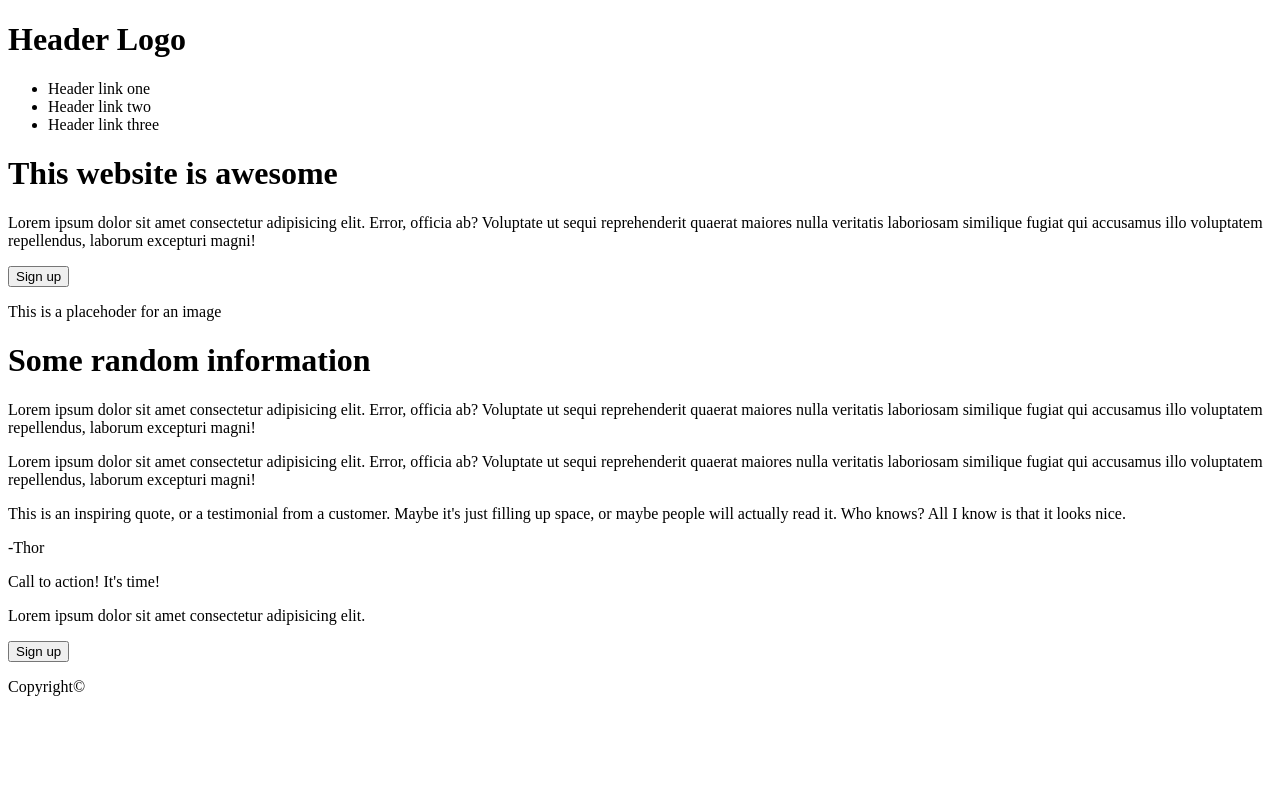
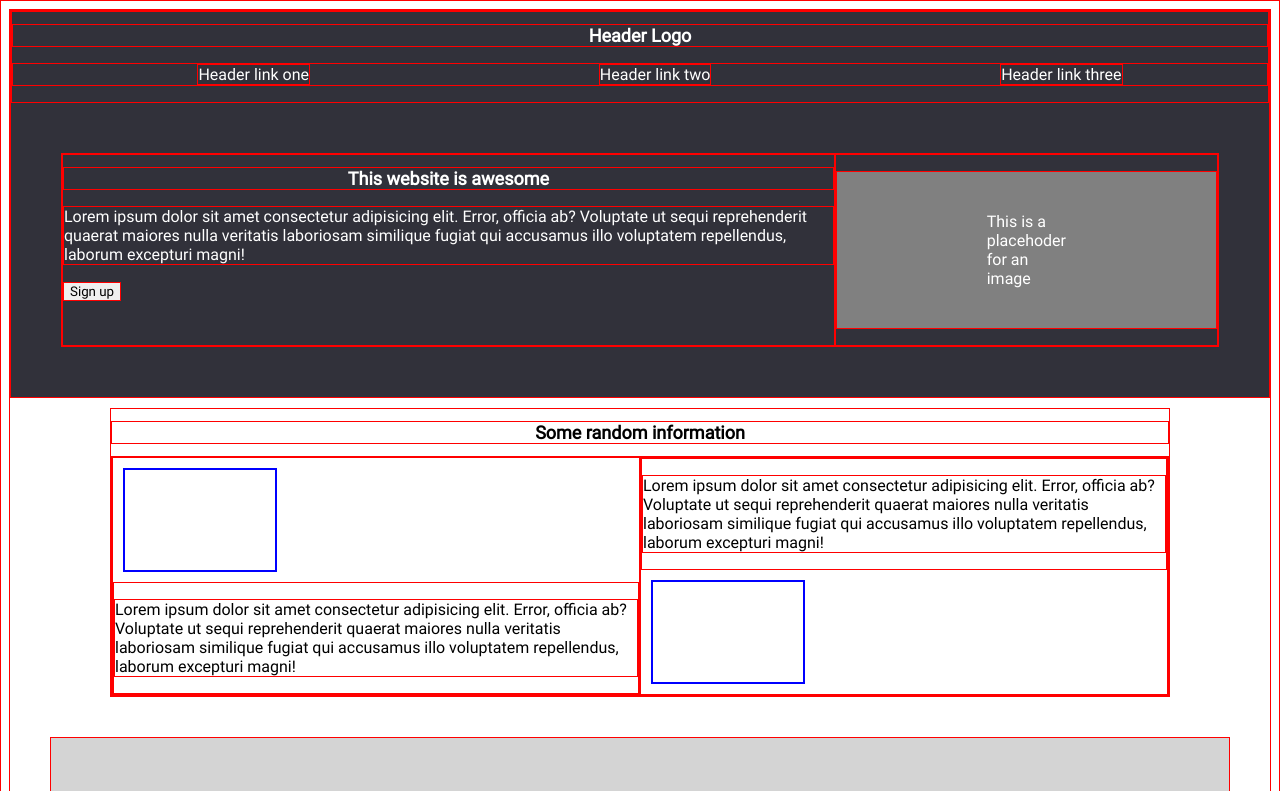
Before and after one commit to Ricci91/PROG2053---Oblig-1--Richard-Froyland, a plain HTML site: page index.html in a window 1280 px wide. Shown: the top 791 px of the page. Drawn offline with Linux system fonts and the light colour scheme.

Commit message:
Rough first css

```diff
--- a/index.html
+++ b/index.html
@@ -30,7 +30,7 @@
             </div>
 
             <div id="right-window">
-                <p>This is a placehoder for an image</p>
+                <p id="placeholder">This is a placehoder for an image</p>
             </div>
 
         </div>
@@ -39,6 +39,8 @@
 
     <div id="box2">
         <h1>Some random information</h1>
+        <div id="flex2">
+            <div class="side-by-side">
                 <div class="blue-border">
                 </div>
                 <div>
@@ -47,6 +49,8 @@
                         veritatis laboriosam similique fugiat qui accusamus illo voluptatem
                         repellendus, laborum excepturi magni!</p>
                 </div>
+            </div>
+            <div class="side-by-side">
                 <div>
                     <p>Lorem ipsum dolor sit amet consectetur adipisicing elit. Error,
                         officia ab? Voluptate ut sequi reprehenderit quaerat maiores nulla
@@ -56,6 +60,10 @@
                 <div class="blue-border">
 
                 </div>
+            </div>
+        </div>
+
+
 
     </div>
 
--- a/styles.css
+++ b/styles.css
@@ -2,3 +2,81 @@
     font-family: RobotoRegular;
     src: url(fonts/Roboto-Regular.ttf);
 }
+
+* {
+    font-family: RobotoRegular, sans;
+    border: 1px red solid;
+}
+
+#box1 {
+    color: white;
+    background-color: rgb(49, 49, 58);
+}
+
+#box, h1 {
+    text-align: center;
+    font-size: 18px;
+}
+
+#menu {
+    display: flex;
+    justify-content: space-around;
+}
+
+#banner {
+    display: flex;
+    margin: 50px;
+}
+
+#placeholder {
+    background-color: gray;
+    padding: 40px 150px;
+    display: flex;
+    justify-content: center;
+    align-items: center;
+}
+
+li {
+    list-style-type: none;
+}
+
+#box2 {
+    margin: 10px 100px;
+}
+
+#flex2 {
+    display: flex;
+    justify-content: center;
+    align-items: center;
+}
+
+.blue-border {
+    border: 2px solid blue;
+    width: 150px;
+    height: 100px;
+    margin: 10px;
+}
+
+#box3 {
+    background-color: rgb(212, 212, 212);
+    margin: 40px;
+    padding: 40px 100px;
+    text-shadow: gray;
+}
+
+#box4 {
+    color: white;
+    background-color: blue;
+    margin: 20px 200px;
+    padding: 20px 40px;
+    display: flex;
+    align-items: center;
+}
+
+.copyright {
+    font-size: 10px;
+    color: white;
+    background-color: rgb(49, 49, 58);
+    text-align: center;
+    padding: 15px;
+}
```
Lines whose indentation alone changed are shown as unchanged.
